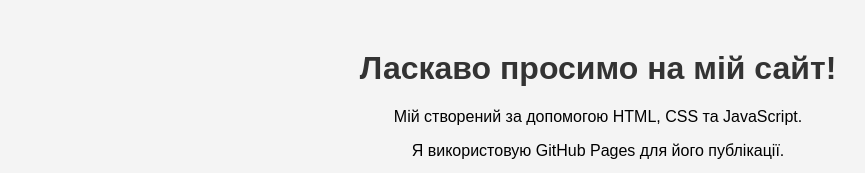
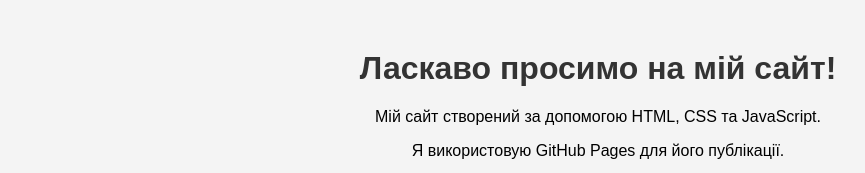
Before and after one commit to mmzxsil/mywebsite, a plain HTML site: page index.html in a window 1280 px wide. Shown: the top 173 px of the page, without its empty margins (42-907 px from the left). Drawn offline with Linux system fonts and the light colour scheme.

Commit message:
index.html

```diff
--- a/index.html
+++ b/index.html
@@ -12,7 +12,7 @@
     </header>
 
     <main>
-        <p>Мій створений за допомогою HTML, CSS та JavaScript.</p>
+        <p>Мій сайт створений за допомогою HTML, CSS та JavaScript.</p>
         <p>Я використовую GitHub Pages для його публікації.</p>
         <button onclick="sayHello()">Натисни, щоб дізнатися більше</button>
     </main>
```
